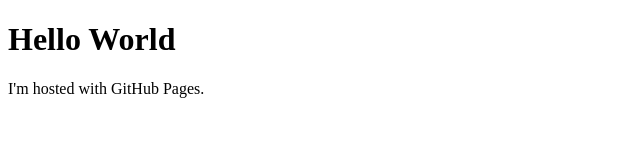
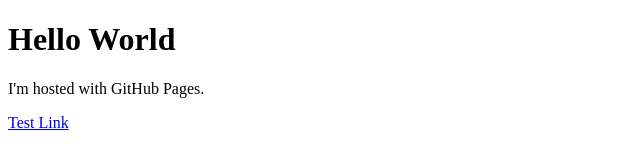
Before and after one commit to bcacoleman/bcacoleman.github.io, a plain HTML site: page index.html in a window 1280 px wide. Shown: the full height of the page, 0-640 px from the left. Drawn offline with Linux system fonts and the light colour scheme.

Commit message:
Update index.html

```diff
--- a/index.html
+++ b/index.html
@@ -3,5 +3,6 @@
 <body>
 <h1>Hello World</h1>
 <p>I'm hosted with GitHub Pages.</p>
+  <a href="NLP-Figure/Classes.html">Test Link </a>
 </body>
 </html>
```
